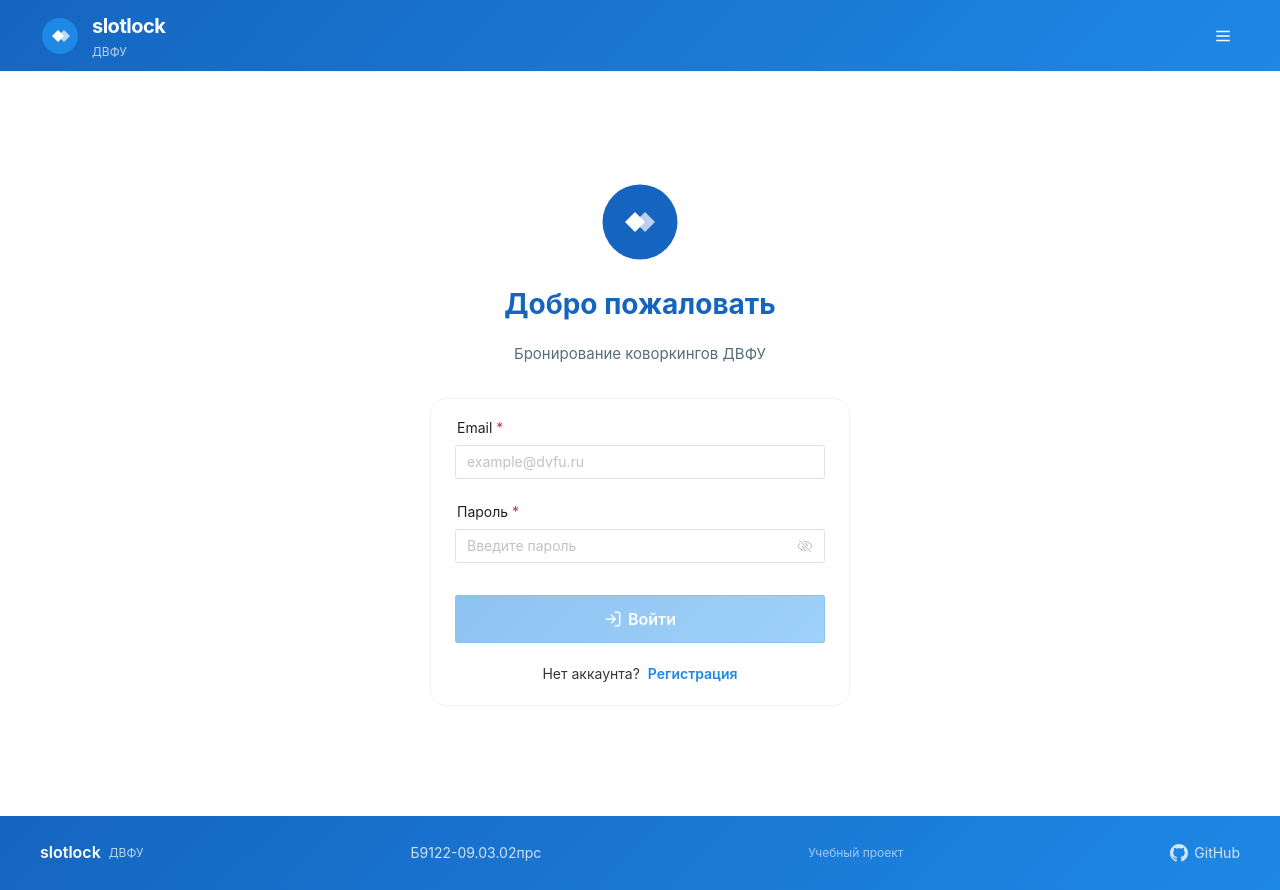
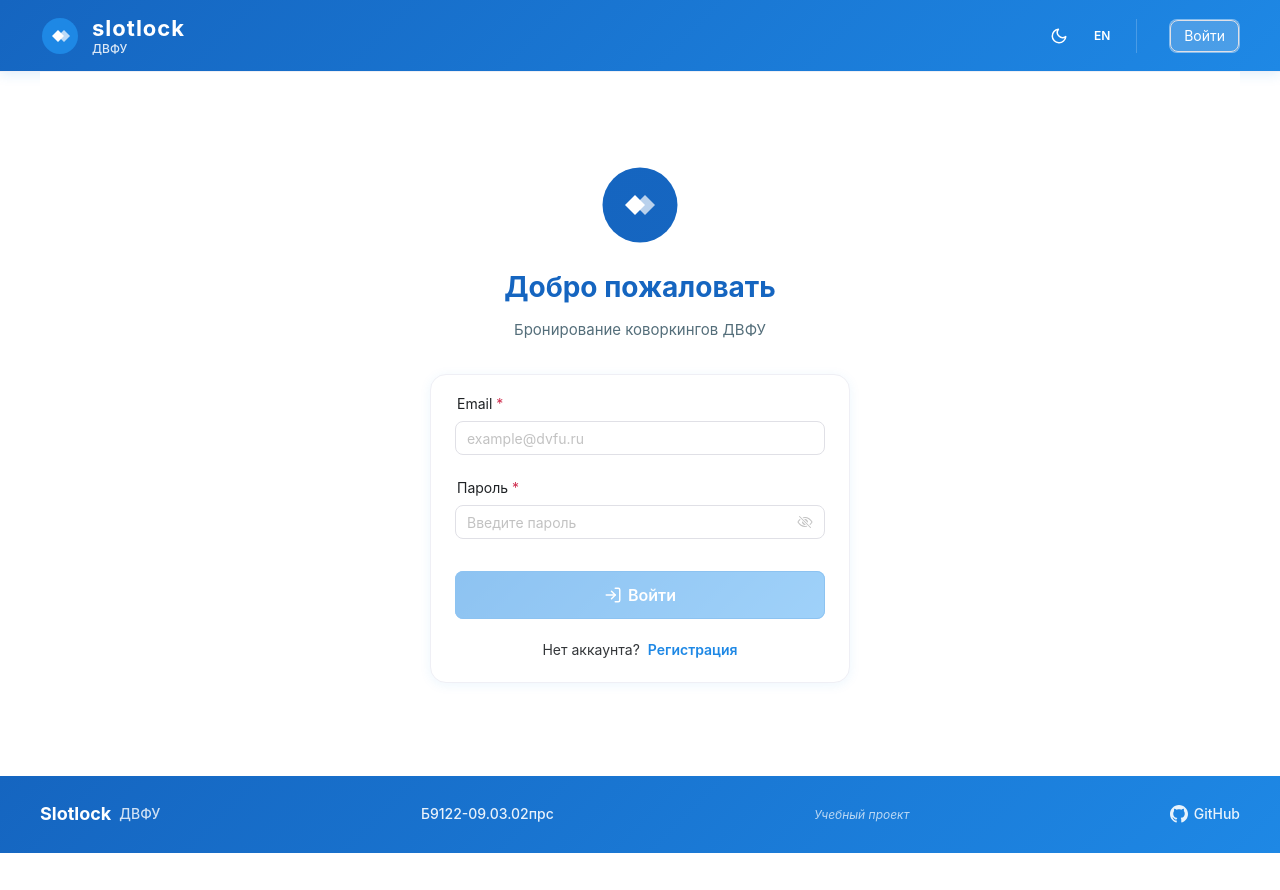
Before and after one commit to Zondermainy/slotlock.ru, a Nuxt app: page /login in a window 1280 px wide. After the commit the page ends 853 px from the top, so only its background shows below. Built offline with nearby package versions, Linux system fonts and the light colour scheme.

Commit message:
#megafix

```diff
--- a/layouts/default.vue
+++ b/layouts/default.vue
@@ -21,56 +21,39 @@
                     </div>
                   </div>
                 </NuxtLink>
-
-                <n-button quaternary circle @click="showMenu = !showMenu" class="menu-btn">
+                <div class="header-actions">
+                  <div class="header-controls">
+                    <n-button quaternary circle @click="toggleTheme" class="theme-btn">
                       <template #icon>
-                    <svg v-if="!showMenu" viewBox="0 0 24 24" width="24" height="24" fill="none" stroke="currentColor" stroke-width="2">
-                      <line x1="3" y1="6" x2="21" y2="6"></line>
-                      <line x1="3" y1="12" x2="21" y2="12"></line>
-                      <line x1="3" y1="18" x2="21" y2="18"></line>
+                        <svg v-if="isDark" viewBox="0 0 24 24" width="20" height="20" fill="none">
+                          <circle cx="12" cy="12" r="5" stroke="currentColor" stroke-width="2"/>
+                          <path d="M12 1V3M12 21V23M4.22 4.22L5.64 5.64M18.36 18.36L19.78 19.78M1 12H3M21 12H23M4.22 19.78L5.64 18.36M18.36 5.64L19.78 4.22" stroke="currentColor" stroke-width="2" stroke-linecap="round"/>
                         </svg>
-                    <svg v-else viewBox="0 0 24 24" width="24" height="24" fill="none" stroke="currentColor" stroke-width="2">
-                      <line x1="18" y1="6" x2="6" y2="18"></line>
-                      <line x1="6" y1="6" x2="18" y2="18"></line>
+                        <svg v-else viewBox="0 0 24 24" width="20" height="20" fill="none">
+                          <path d="M21 12.79A9 9 0 1 1 11.21 3 7 7 0 0 0 21 12.79Z" stroke="currentColor" stroke-width="2" stroke-linecap="round" stroke-linejoin="round"/>
                         </svg>
                       </template>
                     </n-button>
-              </div>
-
-              <div v-if="showMenu" class="menu-dropdown">
-                <div class="menu-section">
-                  <n-button quaternary @click="toggleTheme">
-                    <template #icon>
-                      <svg v-if="isDark" viewBox="0 0 24 24" width="18" height="18" fill="none">
-                        <circle cx="12" cy="12" r="5" stroke="currentColor" stroke-width="2"/>
-                        <path d="M12 1V3M12 21V23M4.22 4.22L5.64 5.64M18.36 18.36L19.78 19.78M1 12H3M21 12H23M4.22 19.78L5.64 18.36M18.36 5.64L19.78 4.22" stroke="currentColor" stroke-width="2" stroke-linecap="round"/>
-                      </svg>
-                      <svg v-else viewBox="0 0 24 24" width="18" height="18" fill="none">
-                        <path d="M21 12.79A9 9 0 1 1 11.21 3 7 7 0 0 0 21 12.79Z" stroke="currentColor" stroke-width="2" stroke-linecap="round" stroke-linejoin="round"/>
-                      </svg>
-                    </template>
-                    {{ isRu ? 'Светлая тема' : 'Light theme' }}
-                  </n-button>
-                  <n-button quaternary @click="toggleLang">
-                    {{ isRu ? 'Английский' : 'Русский' }}
+                    <n-button quaternary circle @click="toggleLang" class="lang-btn">
+                      {{ isRu ? 'EN' : 'RU' }}
                     </n-button>
                   </div>
-
-                <div v-if="auth.isLoggedIn" class="menu-section">
-                  <div class="menu-user">{{ auth.userName }}</div>
-                  <NuxtLink to="/my-bookings" @click="showMenu = false">
-                    <n-button quaternary class="menu-btn-full">{{ t('myBookings') }}</n-button>
+                  <template v-if="auth.isLoggedIn">
+                    <n-text class="user-name">{{ auth.userName }}</n-text>
+                    <n-tag v-if="auth.isAdmin" type="warning" size="small">{{ t('admin') }}</n-tag>
+                    <NuxtLink to="/my-bookings">
+                      <n-button quaternary class="header-btn">{{ t('myBookings') }}</n-button>
                     </NuxtLink>
-                  <NuxtLink v-if="auth.isAdmin" to="/admin" @click="showMenu = false">
-                    <n-button quaternary class="menu-btn-full">{{ t('adminPanel') }}</n-button>
+                    <NuxtLink v-if="auth.isAdmin" to="/admin">
+                      <n-button quaternary class="header-btn">{{ t('adminPanel') }}</n-button>
                     </NuxtLink>
-                  <n-button quaternary type="error" @click="handleLogout(); showMenu = false">{{ t('logout') }}</n-button>
-                </div>
-
-                <div v-else class="menu-section">
-                  <NuxtLink to="/login" @click="showMenu = false">
-                    <n-button type="primary" class="menu-btn-full">{{ t('login') }}</n-button>
+                    <n-button quaternary class="header-btn" @click="handleLogout">{{ t('logout') }}</n-button>
+                  </template>
+                  <template v-else>
+                    <NuxtLink to="/login">
+                      <n-button class="login-btn">{{ t('login') }}</n-button>
                     </NuxtLink>
+                  </template>
                 </div>
               </div>
             </n-layout-header>
@@ -80,7 +63,7 @@
             <footer class="footer">
               <div class="footer-content">
                 <div class="footer-project">
-                  <span class="footer-name">slotlock</span>
+                  <span class="footer-name">Slotlock</span>
                   <span class="footer-dvfu">{{ isRu ? 'ДВФУ' : 'FEFU' }}</span>
                 </div>
                 <div class="footer-group">Б9122-09.03.02прс</div>
@@ -103,33 +86,24 @@
 </template>
 
 <script setup lang="ts">
-import { NConfigProvider, NMessageProvider, NDialogProvider, NLayout, NLayoutHeader, NLayoutContent, NButton, NText, useThemeVars } from 'naive-ui'
+import { NConfigProvider, NLayout, NLayoutHeader, NLayoutContent, NButton, NText, NTag, NMessageProvider, NDialogProvider, darkTheme } from 'naive-ui'
 import { useAuthStore } from '~/stores/auth'
 import { useI18n } from '~/composables/useI18n'
 
 const auth = useAuthStore()
-const { t, isRu, toggleLang } = useI18n()
-const router = useRouter()
+const { isRu, t, toggleLang, initLang } = useI18n()
 
-const theme = ref(null)
-const showMenu = ref(false)
+useHead({
+  title: computed(() => isRu.value ? 'ДВФУ Slotlock' : 'FEFU Slotlock')
+})
+
+watch(isRu, (newVal) => {
+  if (import.meta.client) {
+    document.title = newVal ? 'ДВФУ Slotlock' : 'FEFU Slotlock'
+  }
+}, { immediate: true })
+
 const isDark = ref(false)
-
-const themeOverrides = {
-  common: {
-    primaryColor: '#1E88E5',
-    primaryColorHover: '#1565C0',
-    primaryColorPressed: '#0D47A1'
-  }
-}
-
-const updateBodyClass = () => {
-  if (import.meta.client) {
-    document.body.classList.toggle('dark', isDark.value)
-  }
-}
-
-watch(isDark, updateBodyClass, { immediate: true })
 
 const toggleTheme = () => {
   isDark.value = !isDark.value
@@ -139,36 +113,78 @@ const toggleTheme = () => {
   }
 }
 
+const router = useRouter()
+
+const handleLogout = () => {
+  auth.logout()
+  router.push('/login')
+}
+
+const updateBodyClass = () => {
   if (import.meta.client) {
-  const saved = localStorage.getItem('theme')
-  if (saved === 'dark') {
-    isDark.value = true
-    updateBodyClass()
+    const container = document.querySelector('.app-container')
+    if (container) {
+      if (isDark.value) {
+        container.classList.add('dark')
+      } else {
+        container.classList.remove('dark')
+      }
+    }
+    document.body.style.background = isDark.value
+      ? 'linear-gradient(135deg, #1a1a2e 0%, #16213e 100%)'
+      : 'linear-gradient(135deg, #f5f9ff 0%, #e3f2fd 100%)'
   }
 }
 
-const handleLogout = () => {
-  auth.logout()
-  router.push('/')
+watch(isDark, updateBodyClass)
+
+const theme = computed(() => isDark.value ? darkTheme : null)
+
+const themeOverrides = {
+  common: {
+    primaryColor: '#1E88E5',
+    primaryColorHover: '#42A5F5',
+    primaryColorPressed: '#1565C0',
+    borderRadius: '8px'
+  },
+  Button: {
+    borderRadiusMedium: '8px'
+  },
+  Card: {
+    borderRadius: '12px'
+  }
 }
 
-const container = document.querySelector('.app-container')
-if (container) {
-  container.classList.toggle('dark', isDark.value)
+onMounted(() => {
+  auth.restoreSession()
+  initLang()
+  if (import.meta.client) {
+    const savedTheme = localStorage.getItem('theme')
+    isDark.value = savedTheme === 'dark'
+    updateBodyClass()
   }
+})
 </script>
 
 <style>
+* {
+  margin: 0;
+  padding: 0;
+  box-sizing: border-box;
+}
+
 body {
   font-family: -apple-system, BlinkMacSystemFont, 'Segoe UI', Roboto, 'Helvetica Neue', Arial, sans-serif;
   background: linear-gradient(135deg, #f5f9ff 0%, #e3f2fd 100%);
   min-height: 100vh;
+  transition: background 0.3s ease;
 }
 
 .app-container {
   min-height: 100vh;
   background: linear-gradient(135deg, #f5f9ff 0%, #e3f2fd 100%);
   min-height: 100vh;
+  transition: background 0.3s ease;
 }
 
 .app-container.dark {
@@ -180,26 +196,22 @@ body {
   padding: 0 24px;
   height: 72px;
   display: flex;
-  flex-direction: column;
-  position: relative;
-}
-
-.header.dark {
-  background: linear-gradient(135deg, #0d47a1 0%, #1565C0 100%);
+  align-items: center;
+  box-shadow: 0 2px 12px rgba(30, 136, 229, 0.15);
 }
 
 .header-content {
+  width: 100%;
+  max-width: 1200px;
+  margin: 0 auto;
   display: flex;
   justify-content: space-between;
   align-items: center;
-  height: 72px;
-  max-width: 1200px;
-  margin: 0 auto;
-  width: 100%;
 }
 
 .logo {
   text-decoration: none;
+  color: white;
 }
 
 .logo-container {
@@ -213,64 +225,76 @@ body {
   height: 40px;
 }
 
+.logo-icon svg {
+  width: 100%;
+  height: 100%;
+}
+
 .logo-text {
   display: flex;
   flex-direction: column;
+  line-height: 1.2;
 }
 
 .logo-dvfu {
-  font-size: 20px;
+  font-size: 22px;
   font-weight: 700;
-  color: white;
-  letter-spacing: -0.5px;
+  letter-spacing: 1px;
+  text-transform: lowercase;
 }
 
 .logo-slotlock {
   font-size: 12px;
-  color: rgba(255, 255, 255, 0.7);
+  opacity: 0.85;
+  font-weight: 500;
 }
 
-.menu-btn {
+.header-actions {
+  display: flex;
+  align-items: center;
+  gap: 16px;
+}
+
+.header-controls {
+  display: flex;
+  align-items: center;
+  gap: 8px;
+  margin-right: 16px;
+  padding-right: 16px;
+  border-right: 1px solid rgba(255,255,255,0.2);
+}
+
+.theme-btn, .lang-btn {
   color: white !important;
 }
 
-.menu-dropdown {
-  position: absolute;
-  top: 72px;
-  left: 0;
-  right: 0;
-  background: linear-gradient(135deg, #1565C0 0%, #1E88E5 100%);
-  padding: 16px;
-  z-index: 1000;
-  box-shadow: 0 4px 20px rgba(0,0,0,0.15);
+.theme-btn:hover, .lang-btn:hover {
+  background: rgba(255, 255, 255, 0.15) !important;
 }
 
-.menu-section {
-  display: flex;
-  flex-direction: column;
-  gap: 8px;
-  padding: 12px 0;
-  border-bottom: 1px solid rgba(255,255,255,0.1);
+.lang-btn {
+  font-weight: 600;
+  font-size: 12px;
+  min-width: 36px;
 }
 
-.menu-section:last-child {
-  border-bottom: none;
+.header-btn, .login-btn {
+  color: white !important;
+  background: rgba(255, 255, 255, 0.2) !important;
+  border: 1px solid rgba(255, 255, 255, 0.3) !important;
 }
 
-.menu-user {
-  color: white;
-  font-weight: 600;
-  padding: 8px 0;
+.user-name {
+  color: white !important;
+  font-weight: 500;
 }
 
-.menu-btn-full {
-  width: 100%;
-  justify-content: flex-start;
+.header :deep(.n-button) {
   color: white !important;
 }
 
-.menu-btn-full:hover {
-  background: rgba(255,255,255,0.1) !important;
+.header :deep(.n-button:hover) {
+  background: rgba(255, 255, 255, 0.15);
 }
 
 .main-content {
@@ -278,6 +302,27 @@ body {
   max-width: 1200px;
   margin: 0 auto;
   width: 100%;
+}
+
+.n-card {
+  background: white;
+  box-shadow: 0 2px 12px rgba(30, 136, 229, 0.08);
+  border: 1px solid rgba(30, 136, 229, 0.1);
+  transition: all 0.3s ease;
+}
+
+.n-card:hover {
+  box-shadow: 0 4px 20px rgba(30, 136, 229, 0.12);
+}
+
+.dark .n-card {
+  background: #2a2a3e;
+  border-color: rgba(255, 255, 255, 0.1);
+  box-shadow: 0 2px 12px rgba(0, 0, 0, 0.3);
+}
+
+.dark .n-card:hover {
+  box-shadow: 0 4px 20px rgba(0, 0, 0, 0.4);
 }
 
 .footer {
@@ -308,38 +353,43 @@ body {
 }
 
 .footer-name {
-  font-size: 16px;
-  font-weight: 600;
+  font-size: 18px;
+  font-weight: 700;
   color: white;
 }
 
 .footer-dvfu {
-  font-size: 12px;
-  color: rgba(255, 255, 255, 0.7);
+  font-size: 14px;
+  color: rgba(255, 255, 255, 0.8);
+  font-weight: 500;
 }
 
 .footer-group {
-  color: rgba(255, 255, 255, 0.8);
   font-size: 14px;
+  color: rgba(255, 255, 255, 0.9);
+  font-weight: 500;
 }
 
 .footer-edu {
-  color: rgba(255, 255, 255, 0.6);
   font-size: 12px;
+  color: rgba(255, 255, 255, 0.7);
+  font-style: italic;
 }
 
 .footer-links {
   display: flex;
   align-items: center;
+  gap: 12px;
 }
 
 .github-link {
   display: flex;
   align-items: center;
   gap: 6px;
-  color: rgba(255, 255, 255, 0.8);
+  color: rgba(255, 255, 255, 0.9);
   text-decoration: none;
   font-size: 14px;
+  font-weight: 500;
   transition: color 0.2s;
 }
 
```
Lines whose indentation alone changed are shown as unchanged.
